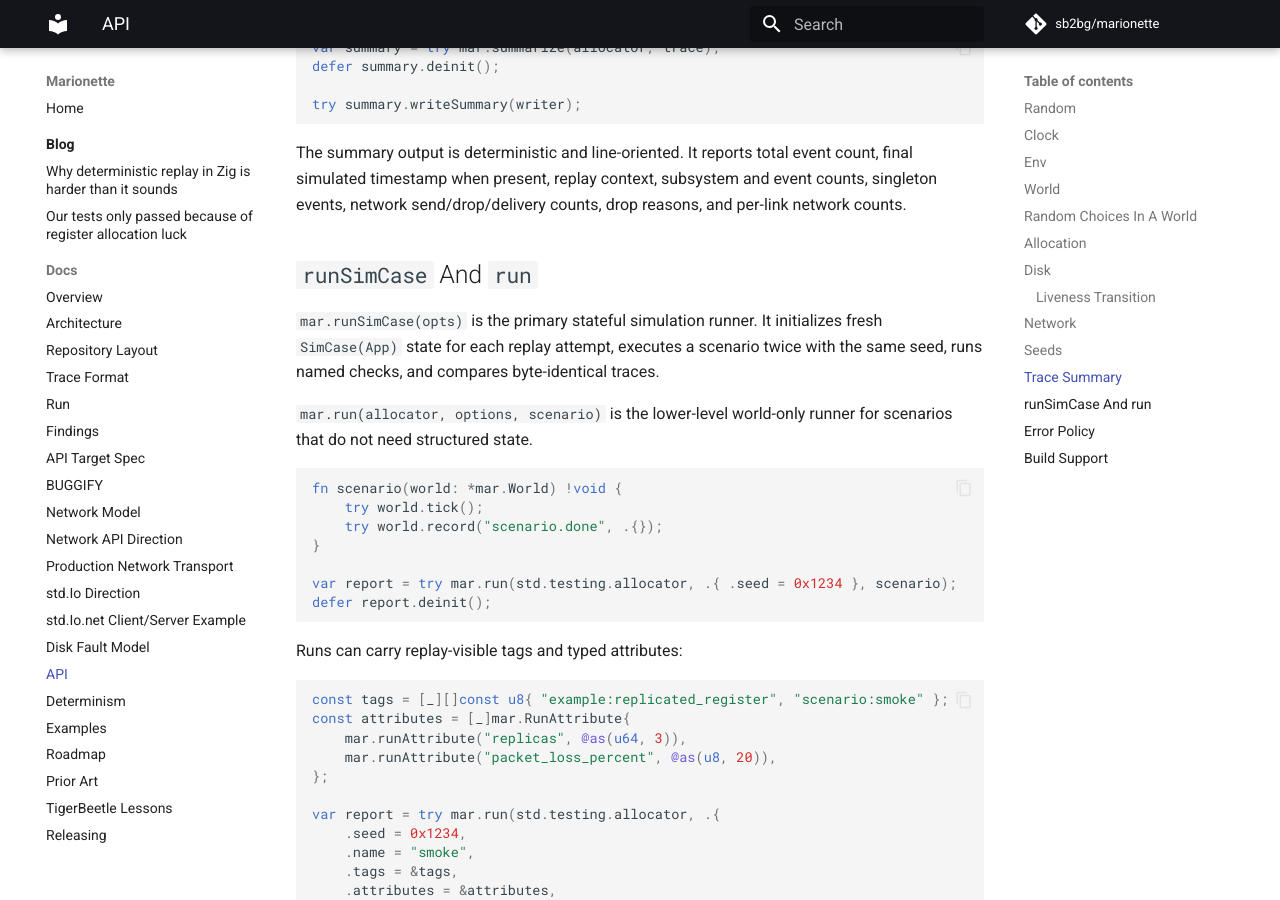
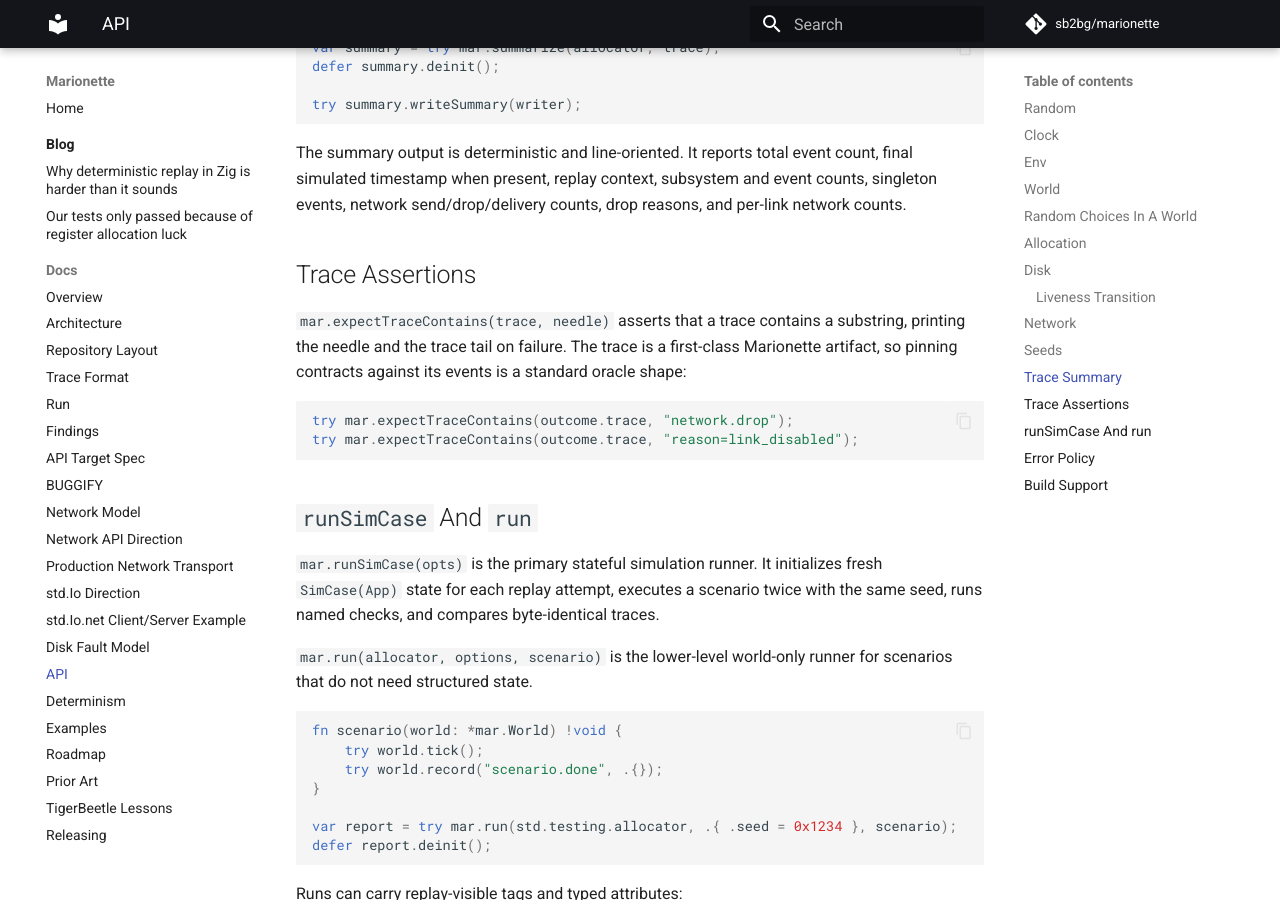
Before and after one commit to sb2bg/marionette, an MkDocs documentation site: the page built from docs/api.md, in a window 1280 px wide and 900 px high, scrolled down 12321 px. Built offline with MkDocs 1.6.1 and Material for MkDocs 9.7.7, drawn with Linux system fonts in a browser that asks for light colours; comment, search, counter and statistics services are not loaded.

Commit message:
Export mar.expectTraceContains for trace-substring oracles
The dusty and xitdb validations each defined a private copy (11 call
sites); the trace is a first-class Marionette artifact, so asserting on
it belongs in the public API. Failures print the needle and the trace
tail. Scope stays trace assertions only, per the roadmap boundary.

````diff
--- a/docs/api.md
+++ b/docs/api.md
@@ -649,6 +649,18 @@ count, final simulated timestamp when present, replay context, subsystem and
 event counts, singleton events, network send/drop/delivery counts, drop
 reasons, and per-link network counts.
 
+## Trace Assertions
+
+`mar.expectTraceContains(trace, needle)` asserts that a trace contains a
+substring, printing the needle and the trace tail on failure. The trace is a
+first-class Marionette artifact, so pinning contracts against its events is a
+standard oracle shape:
+
+```zig
+try mar.expectTraceContains(outcome.trace, "network.drop");
+try mar.expectTraceContains(outcome.trace, "reason=link_disabled");
+```
+
 ## `runSimCase` And `run`
 
 `mar.runSimCase(opts)` is the primary stateful simulation runner. It
````
Also changed, not shown: 3 other files.
